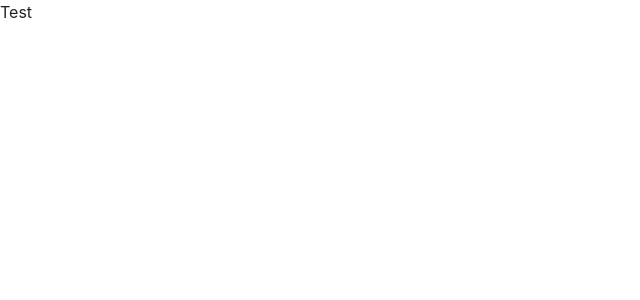
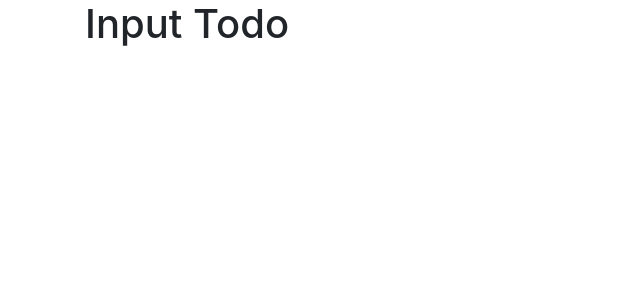
Before and after one commit to tobsirl/sql, a React (Create React App) app in the folder pern-todo/client/: page / in a window 1280 px wide. Shown: the top 300 px of the page, without its empty margins (0-640 px from the left). Built offline with nearby package versions, Linux system fonts and the light colour scheme.

Commit message:
Functional Component for InputTodo

```diff
--- a/pern-todo/client/public/index.html
+++ b/pern-todo/client/public/index.html
@@ -45,5 +45,20 @@
       To begin the development, run `npm start` or `yarn start`.
       To create a production bundle, use `npm run build` or `yarn build`.
     -->
+    <script
+      src="https://code.jquery.com/jquery-3.4.1.slim.min.js"
+      integrity="sha384-J6qa4849blE2+poT4WnyKhv5vZF5SrPo0iEjwBvKU7imGFAV0wwj1yYfoRSJoZ+n"
+      crossorigin="anonymous"
+    ></script>
+    <script
+      src="https://cdn.jsdelivr.net/npm/popper.js@1.16.0/dist/umd/popper.min.js"
+      integrity="sha384-Q6E9RHvbIyZFJoft+2mJbHaEWldlvI9IOYy5n3zV9zzTtmI3UksdQRVvoxMfooAo"
+      crossorigin="anonymous"
+    ></script>
+    <script
+      src="https://stackpath.bootstrapcdn.com/bootstrap/4.4.1/js/bootstrap.min.js"
+      integrity="sha384-wfSDF2E50Y2D1uUdj0O3uMBJnjuUD4Ih7YwaYd1iqfktj0Uod8GCExl3Og8ifwB6"
+      crossorigin="anonymous"
+    ></script>
   </body>
 </html>
--- a/pern-todo/client/src/App.js
+++ b/pern-todo/client/src/App.js
@@ -1,9 +1,17 @@
 import React, { Fragment } from 'react';
-
 import './App.css';
 
+// components
+import InputTodo from './components/InputTodo';
+
 function App() {
-  return <Fragment>Test</Fragment>;
+  return (
+    <Fragment>
+      <div class="container">
+        <InputTodo />
+      </div>
+    </Fragment>
+  );
 }
 
 export default App;
--- a/pern-todo/client/src/components/InputTodo.js
+++ b/pern-todo/client/src/components/InputTodo.js
@@ -0,0 +1,11 @@
+import React from 'react'
+
+function InputTodo() {
+  return (
+    <div>
+      <h1>Input Todo</h1>
+    </div>
+  )
+}
+
+export default InputTodo
```
